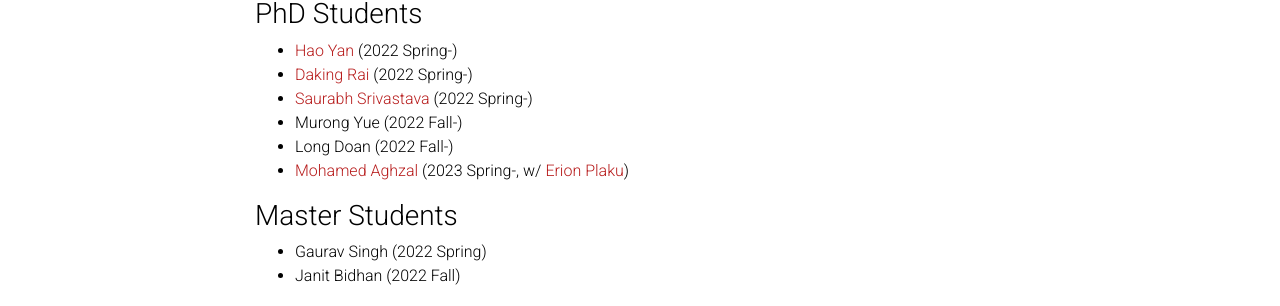
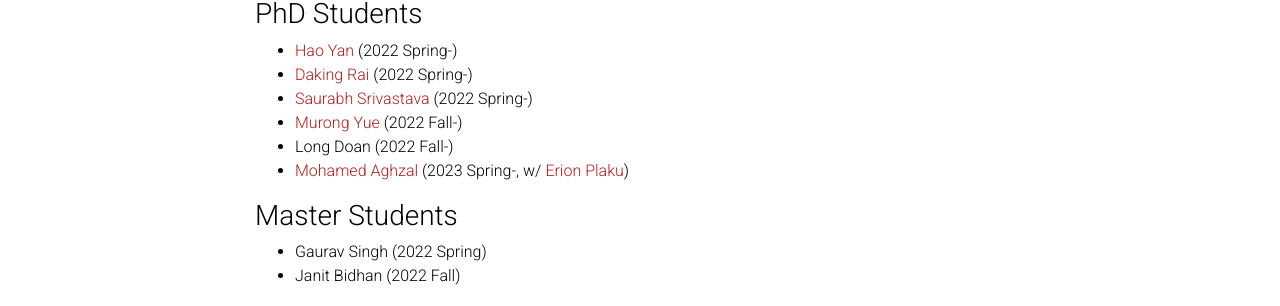
Before and after one commit to LittleYUYU/LittleYUYU.github.io, a Jekyll site: the page built from _pages/group.md, in a window 1280 px wide and 900 px high. Shown: the part 316-622 px from the top of the window. Built offline with Jekyll 4.4.1, drawn with Linux system fonts in a browser that asks for light colours; full-size pictures stand in for the smaller copies a plugin makes; comment, search, counter and statistics services are not loaded; a style sheet for code colours, icons or effects is not loaded; some of the changed lines change nothing that is shown.

Commit message:
add link

```diff
--- a/_pages/group.md
+++ b/_pages/group.md
@@ -15,7 +15,7 @@ My group welcomes collaborations! We have hosted <a href="../group_reading">mult
     <li><a href="https://hyan5.github.io/">Hao Yan</a> (2022 Spring-)</li>
     <li><a href="https://dakingrai.github.io/">Daking Rai</a> (2022 Spring-)</li>
     <li><a href="http://saurabhsriv.com/">Saurabh Srivastava</a> (2022 Spring-)</li>
-    <li>Murong Yue (2022 Fall-)</li>
+    <li><a href="https://murongyue.github.io/">Murong Yue</a> (2022 Fall-)</li>
     <li>Long Doan (2022 Fall-)</li>
     <li><a href="http://mohamedaghzal.github.io">Mohamed Aghzal</a> (2023 Spring-, w/ <a href="https://cs.gmu.edu/~plaku/index.html">Erion Plaku</a>)</li>
 </ul>
```
